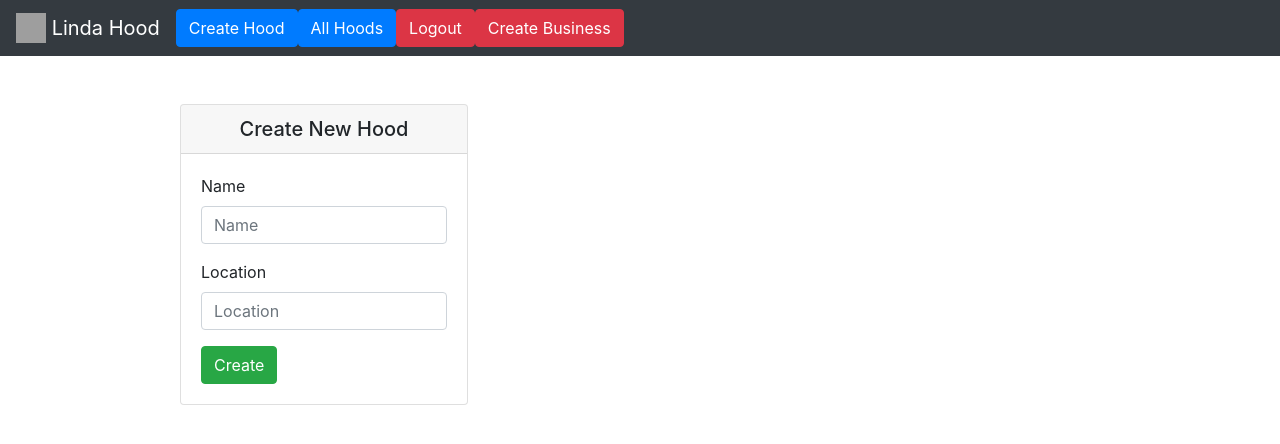
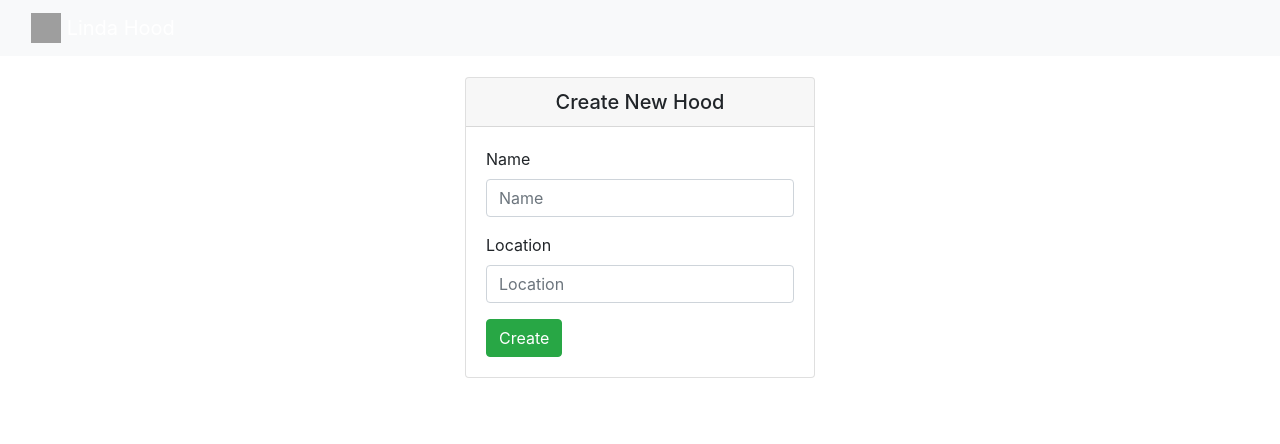
Before and after one commit to MuthangaShem/hood, a Django app: page /hoods/new/ in a window 1280 px wide. Shown: the top 444 px of the page. Run offline with Django 3.2, Linux system fonts and the light colour scheme; a user stored in the database is signed in; some libraries are stand-ins or nearby versions; grey boxes are pictures that could not be loaded.

Commit message:
changed card and navbar design

```diff
--- a/hoods/templates/hoods/hood_form.html
+++ b/hoods/templates/hoods/hood_form.html
@@ -1,12 +1,12 @@
 {% extends "hoods/hood_base.html" %} {% load bootstrap4 %}
 {% block hood_content %}
-<div class="container mt-5 mb-3">
-  <div class="row">
-    <div class="col-md-1">
+<div class="container ">
+  <div class="row" >
+    <div class="col-md-4">
 
     </div>
     <div class="col-md-4">
-      <div class="card" style="width: 18rem;">
+      <div class="card" style=" margin-top: 22%">
         <h5 class="card-header text-center">Create New Hood</h5>
         <div class="card-body">
           <form action="{% url 'hoods:create'%}" method="post">
@@ -16,7 +16,8 @@
         </div>
       </div>
     </div>
-    <div class="col-md-7">
+    <div class="col-md-4">
     </div>
   </div>
+</div>
   {% endblock %}
--- a/hoods/templates/hoods/hood_list.html
+++ b/hoods/templates/hoods/hood_list.html
@@ -1,5 +1,5 @@
 {% extends "hoods/hood_base.html" %} {% block prehood %}
-<div class="row mt-2">
+<div class="row mt-2" ">
   <div class="col-md-4">
     {% if user.is_authenticated %}
     <p>Welcome
@@ -8,11 +8,10 @@
     <a href="{% url 'hoods:create' %}">Create Hood</a> {% endif %}
   </div>
   {% endblock %} {% block hood_content %}
-  <div class="col-md-8">
     <div class="row">
       {% for hood in object_list %}
       <div class="col-md-4">
-        <div class="card mt-2">
+        <div class="card mt-2 text-white bg-dark mb-3" >
           <div class="card-body">
             <h5 class="card-title"><a href="{% url 'hoods:single' slug=hood.slug %}">{{hood.name}}</a></h5>
             <h6 class="card-subtitle mb-2 text-muted">{{hood.location}}</h6>
--- a/posts/templates/posts/post_detail.html
+++ b/posts/templates/posts/post_detail.html
@@ -1,4 +1,7 @@
 {% extends "posts/post_base.html" %}
+{% load bootstrap4%}
+{% load static%}
+
 {% block post_content%}
 <div class="col-md-6">
   {% include "posts/_post.html" %}
--- a/templates/base.html
+++ b/templates/base.html
@@ -1,4 +1,7 @@
-<!DOCTYPE html> {% load staticfiles %}
+{% load bootstrap4 %}
+{% load static%}
+<!DOCTYPE html>
+
 <html>
 
 <head>
@@ -9,7 +12,8 @@
 </head>
 
 <body>
-  <nav class="navbar navbar-expand-lg navbar-dark bg-dark">
+  <nav class="navbar  navbar-expand-lg navbar-dark bg-light fixed-top">
+    <div class="container-fluid">
     <a class="navbar-brand" href="{% url 'home' %}">
       <img src="#" width="30" height="30" class="d-inline-block align-top" alt="">
       Linda Hood
@@ -17,17 +21,13 @@
     <button class="navbar-toggler" type="button" data-toggle="collapse" data-target="#navbarNavDropdown" aria-controls="navbarNavDropdown" aria-expanded="false" aria-label="Toggle navigation">
     <span class="navbar-toggler-icon"></span>
     </button>
-    {% if user.is_authenticated %}
-      <a href="{% url 'hoods:create' %}"><button class="btn btn-primary">Create Hood</button></a>
-      <a href="{% url 'hoods:all' %}"><button class="btn btn-primary">All Hoods</button></a>
-      <a href="{% url 'accounts:logout' %}"><button class="btn btn-danger">Logout</button> </a>
-      <a href="{% url 'posts:create' %}"><button class="btn btn-danger">Create Business</button> </a>
-      {% endif %}
-    </nav>
+
+    </div>
+  </nav>
   {% block content %} {% endblock %}
-<!--   <script src="https://code.jquery.com/jquery-3.2.1.slim.min.js" integrity="sha384-KJ3o2DKtIkvYIK3UENzmM7KCkRr/rE9/Qpg6aAZGJwFDMVNA/GpGFF93hXpG5KkN" crossorigin="anonymous"></script>
+  <script src="https://code.jquery.com/jquery-3.2.1.slim.min.js" integrity="sha384-KJ3o2DKtIkvYIK3UENzmM7KCkRr/rE9/Qpg6aAZGJwFDMVNA/GpGFF93hXpG5KkN" crossorigin="anonymous"></script>
   <script src="https://cdnjs.cloudflare.com/ajax/libs/popper.js/1.12.9/umd/popper.min.js" integrity="sha384-ApNbgh9B+Y1QKtv3Rn7W3mgPxhU9K/ScQsAP7hUibX39j7fakFPskvXusvfa0b4Q" crossorigin="anonymous"></script>
-  <script src="https://maxcdn.bootstrapcdn.com/bootstrap/4.0.0/js/bootstrap.min.js" integrity="sha384-JZR6Spejh4U02d8jOt6vLEHfe/JQGiRRSQQxSfFWpi1MquVdAyjUar5+76PVCmYl" crossorigin="anonymous"></script> -->
+  <script src="https://maxcdn.bootstrapcdn.com/bootstrap/4.0.0/js/bootstrap.min.js" integrity="sha384-JZR6Spejh4U02d8jOt6vLEHfe/JQGiRRSQQxSfFWpi1MquVdAyjUar5+76PVCmYl" crossorigin="anonymous"></script>
 </body>
 
 </html>
--- a/templates/navbar.html
+++ b/templates/navbar.html
@@ -5,7 +5,7 @@
 <nav class="navbar navbar-expand-lg navbar-dark bg-dark">
     <a class="navbar-brand" href="{% url 'home' %}">
       <img src="#" width="30" height="30" class="d-inline-block align-top" alt="">
-      Hood Watch
+      Linda Hood
     </a>
     <button class="navbar-toggler" type="button" data-toggle="collapse" data-target="#navbarNavDropdown" aria-controls="navbarNavDropdown" aria-expanded="false" aria-label="Toggle navigation">
     <span class="navbar-toggler-icon"></span>
```
Also changed, not shown: templates/index.html (+10 -0 lines), db.sqlite3.
